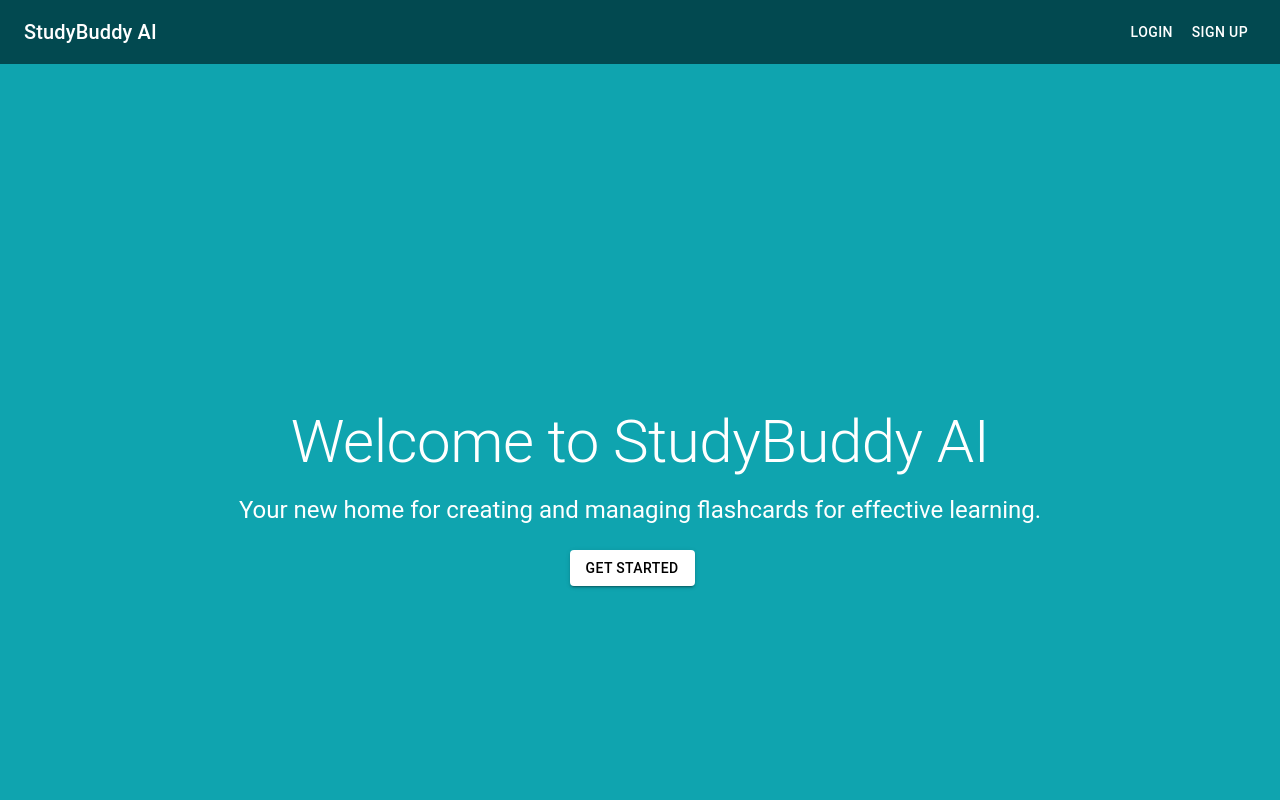
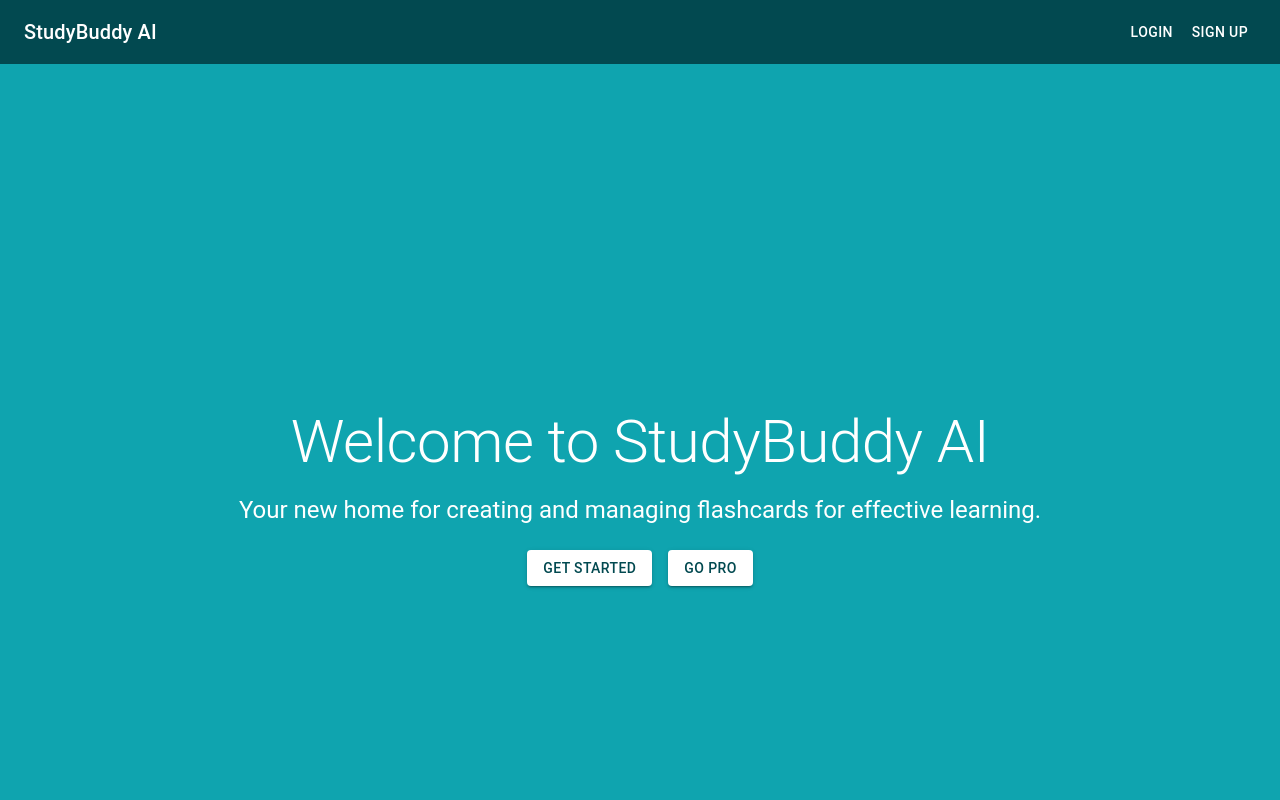
Before and after one commit to AimPrasla1/Flashcards, a Next.js app: page / in a window 1280 px wide. Shown: the top 800 px of the page. Built offline with nearby package versions, Linux system fonts and the light colour scheme; no server answers.

Commit message:
New Changes

```diff
--- a/app/page.js
+++ b/app/page.js
@@ -25,6 +25,12 @@ function HomePageContent() {
       setPlan(userPlan);
     }
   }, [user, searchParams]);
+
+  useEffect(() => {
+    if (plan === 'Pro Plan') {
+      router.refresh();
+    }
+  }, [plan, router]);
 
   useEffect(() => {
     const featureObserver = new IntersectionObserver(
@@ -145,7 +151,7 @@ function HomePageContent() {
             sx={{
               mr: 2,
               bgcolor: 'white',
-              color: 'black',
+              color: '#024950',
               '&:hover': {
                 bgcolor: '#AFDDE5',
               },
@@ -155,6 +161,21 @@ function HomePageContent() {
             Get Started
           </Button>
 
+          {plan !== 'Pro Plan' && (
+            <Button
+              variant="contained"
+              sx={{
+                bgcolor: 'white',
+                color: '#024950',
+                '&:hover': {
+                  bgcolor: '#afdde5',
+                },
+              }}
+              onClick={handleCheckout}
+            >
+              Go Pro
+            </Button>
+          )}
           </Box>
           <SignedIn>
             <Container maxWidth="lg" sx={{ textAlign: 'center', my: 4 }}>
@@ -417,7 +438,7 @@ function HomePageContent() {
             bgcolor: 'white',
             color: '#0FA4AF',
             '&:hover': {
-              bgcolor: '#AFDDE5', // Background color on hover
+              bgcolor: '#AFDDE5',
             },
           }}
           href="/generate"
```
